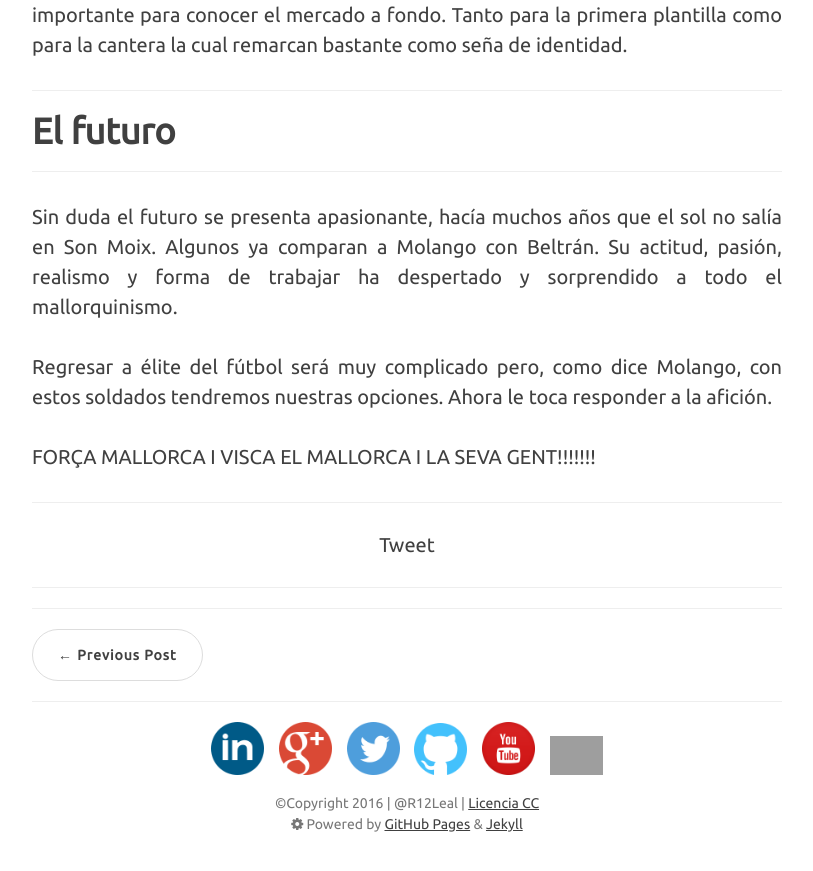
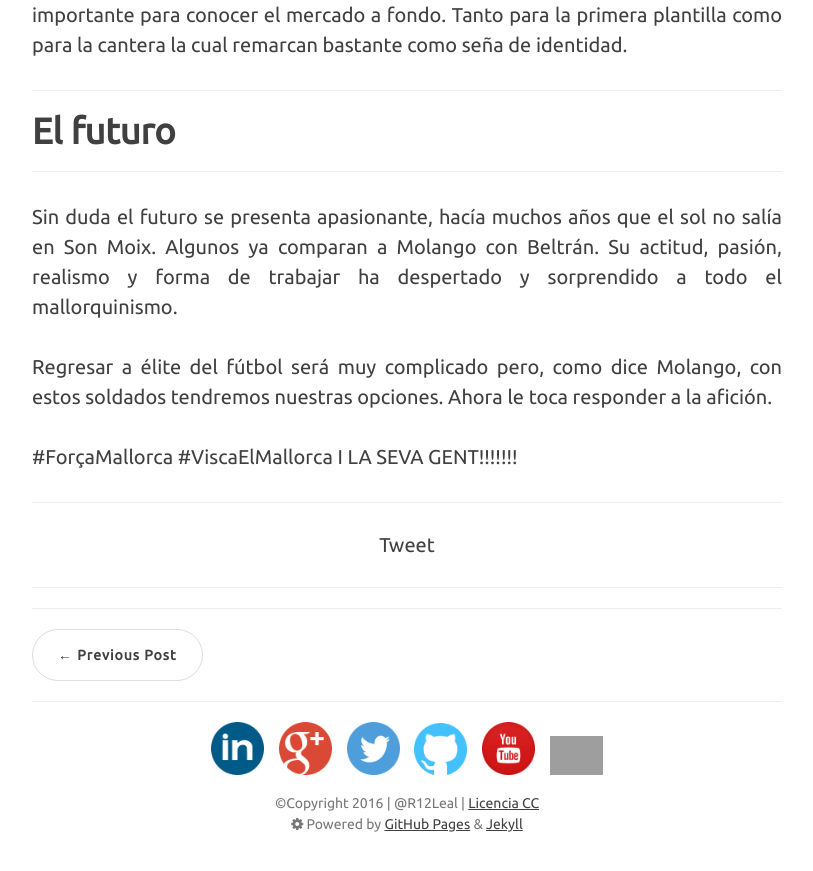
Before and after one commit to R12Leal/R12Leal.github.io, a Jekyll site: the page built from _posts/2016-01-15-sarver-propietario-rcdmallorca.markdown, in a window 1280 px wide and 900 px high, scrolled down 4250 px. Shown: the top 871 px of the window, without its empty margins (233-1046 px from the left). Built offline with Jekyll 4.4.1, drawn with Linux system fonts in a browser that asks for light colours; nearby versions of some CDN libraries; comment, search, counter and statistics services are not loaded.

Commit message:
Update 02/02/2016

```diff
--- a/_posts/2016-01-15-sarver-propietario-rcdmallorca.markdown
+++ b/_posts/2016-01-15-sarver-propietario-rcdmallorca.markdown
@@ -44,4 +44,4 @@ header-img: 	"img/post/post_rcdmallorca_sarver/rcdmallorca_sarver.jpg"
 <hr />
 <p>Sin duda el futuro se presenta apasionante, hacía muchos años que el sol no salía en Son Moix. Algunos ya comparan a Molango con Beltrán. Su actitud, pasión, realismo y forma de trabajar ha despertado y sorprendido a todo el mallorquinismo.</p>
 <p>Regresar a élite del fútbol será muy complicado pero, como dice Molango, con estos soldados tendremos nuestras opciones. Ahora le toca responder a la afición.</p>
-<p>FORÇA MALLORCA I VISCA EL MALLORCA I LA SEVA GENT!!!!!!!</p>
+<p>#ForçaMallorca #ViscaElMallorca I LA SEVA GENT!!!!!!!</p>
```
